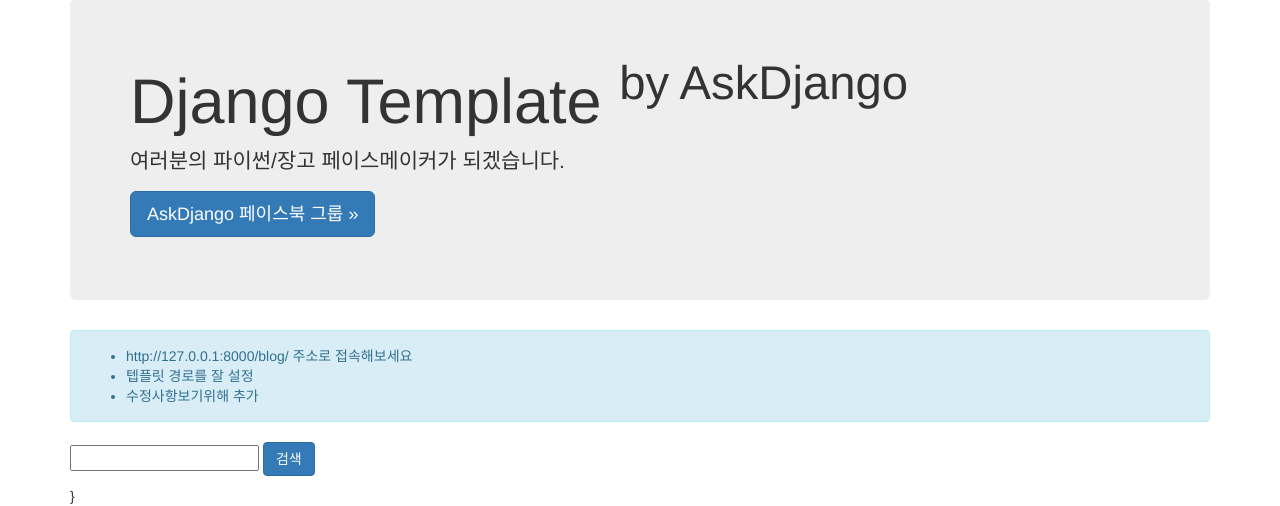
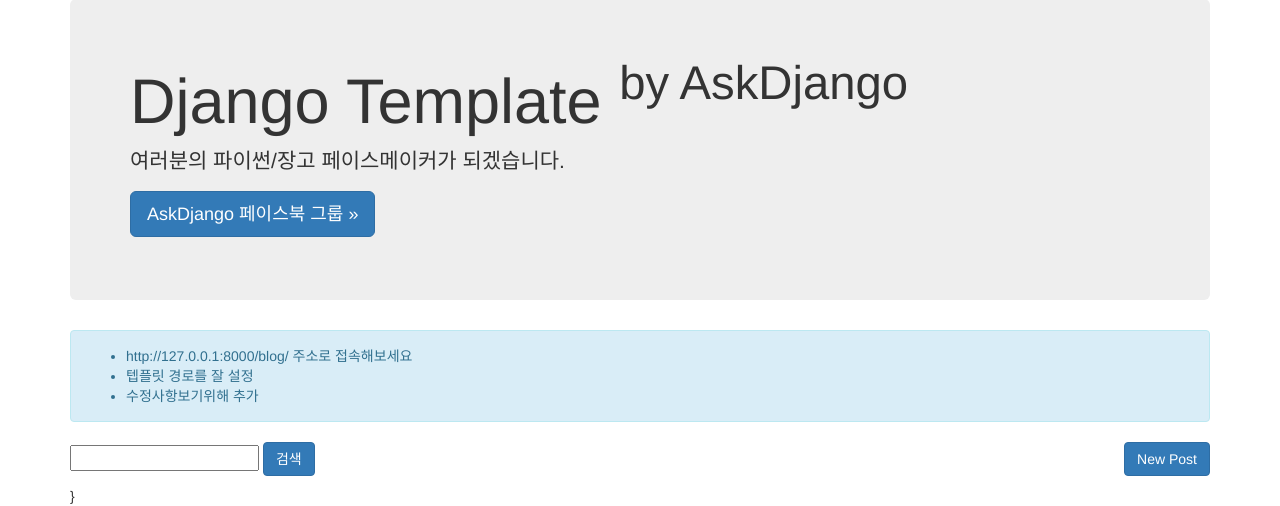
Before and after one commit to tmd2135/piro11-Django, a Django app: page /blog/ in a window 1280 px wide. Shown: the part 73-579 px from the top of the page. Run offline with Django 3.2, Linux system fonts and the light colour scheme; data that the repository does not hold is empty; some libraries are stand-ins or nearby versions.

Commit message:
blog.vies.post_new/post_edit 뷰를 구현

```diff
--- a/blog/models.py
+++ b/blog/models.py
@@ -43,7 +43,7 @@ class Post(models.Model):
     def __str__(self):
         return self.title
 
-    def get_absoulte_url(self):
+    def get_absolute_url(self):
         return reverse('blog:post_detail', args=[self.id])
 
 class Comment(models.Model):
--- a/blog/templates/blog/post_detail.html
+++ b/blog/templates/blog/post_detail.html
@@ -29,6 +29,7 @@
 
                 <hr/>
                 <a href="{% url 'blog:post_list'%}"class="btn btn-primary">글 목록</a>
+                <a href="{% url 'blog:post_edit' post.id %}"class="btn btn-default">수정</a>
             </div>
         </div>
     </div>
--- a/blog/templates/blog/post_list.html
+++ b/blog/templates/blog/post_list.html
@@ -27,6 +27,12 @@
                     <li>수정사항보기위해 추가</li>
                 </ul>
             </div>
+
+
+            <a href="{% url 'blog:post_new' %}" class="btn btn-primary pull-right">New Post</a>
+
+
+
             <p>
                 <form action="" method="get">
                     <input type="text" name="q" value="{{q}}"/>
--- a/blog/urls.py
+++ b/blog/urls.py
@@ -5,5 +5,9 @@ app_name = 'blog'
 urlpatterns = [
     path('',views.post_list, name='post_list'),
     re_path(r'^(?P<id>\d+)/$',views.post_detail,name='post_detail'),
+
+    path('new/',views.post_new, name = 'post_new'),
+    path('<int:id>/edit',views.post_edit,name = 'post_edit'),
+
     path('cbv/new/',views_cbv.post_new),
 ]
--- a/blog/views.py
+++ b/blog/views.py
@@ -1,6 +1,7 @@
 from django.http import Http404
-from django.shortcuts import render, get_object_or_404
+from django.shortcuts import render, get_object_or_404, redirect
 from .models import Post
+from .forms import PostForm
 # Create your views here.
 
 def post_list(request):
@@ -26,3 +27,31 @@ def post_detail(request,id):
     return render(request,'blog/post_detail.html',{
         'post': post,
     })
+
+
+def post_new(request):
+    if request.method == 'POST':
+        form = PostForm(request.POST, request.FILES)
+        if form.is_valid():
+            post = form.save()
+            return redirect(post)
+    else:
+        form = PostForm()
+    return render(request,'blog/post_form.html',{
+        'form': form,
+    })
+
+
+def post_edit(request, id):
+    post = get_object_or_404(Post,id =id)
+    if request.method == 'POST':
+        form = PostForm(request.POST, request.FILES,instance=post)
+        if form.is_valid():
+            post = form.save()
+            return redirect(post)
+
+    else:
+        form = PostForm(instance=post)
+    return render(request,'blog/post_form.html',{
+        'form': form,
+    })
```
Also changed, not shown: blog/forms.py (added, +8 -0 lines).
